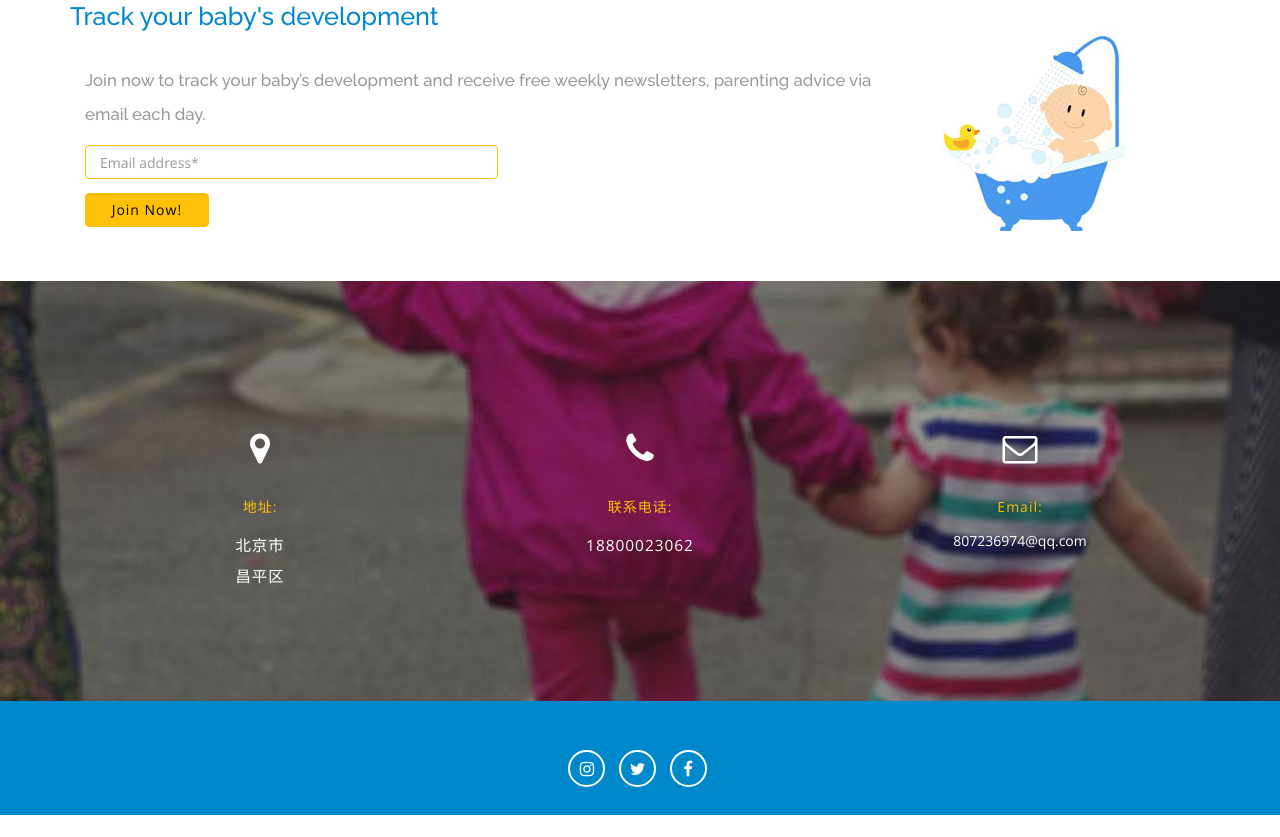
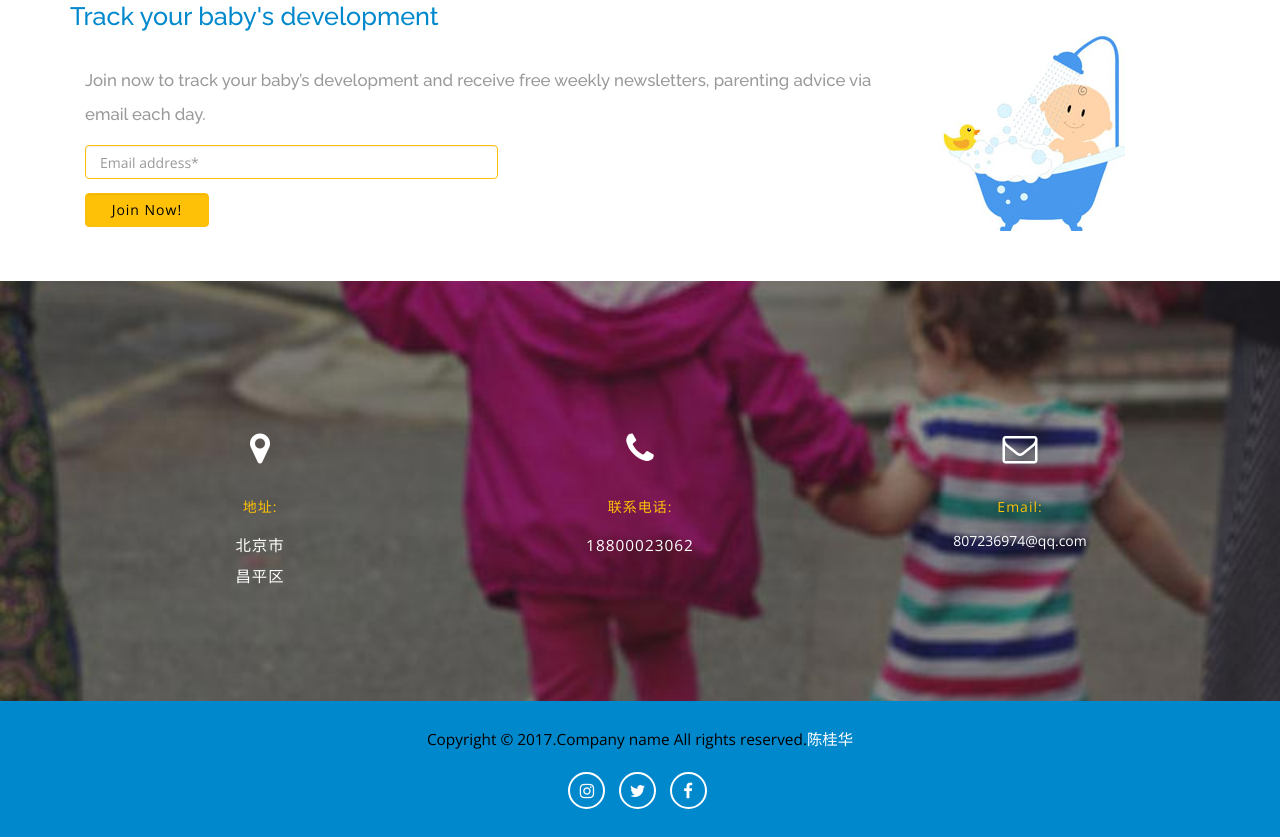
Before and after one commit to chenguihua5/resume, a plain HTML site: page index.html in a window 1280 px wide. Shown: the part 4201-5038 px from the top of the page. Before the commit the page ends 5016 px from the top, so only its background shows below. Drawn offline with nearby package versions, Linux system fonts and the light colour scheme.

Commit message:
修改index.html

```diff
--- a/index.html
+++ b/index.html
@@ -449,6 +449,7 @@
 	<div class="container">
 		<div class="footer_w3 text-center">
 			<div class="footer_copyright">
+			 <p>Copyright &copy; 2017.Company name All rights reserved.<a target="_blank" href="https://chenguihua5.github.io/resume/">陈桂华</a></p>
 			</div>
 		   <ul class="list-inline">
 				<li><a href="#" class="icon icon-md icon-bordered icon-white fa fa-instagram "></a></li>
```
